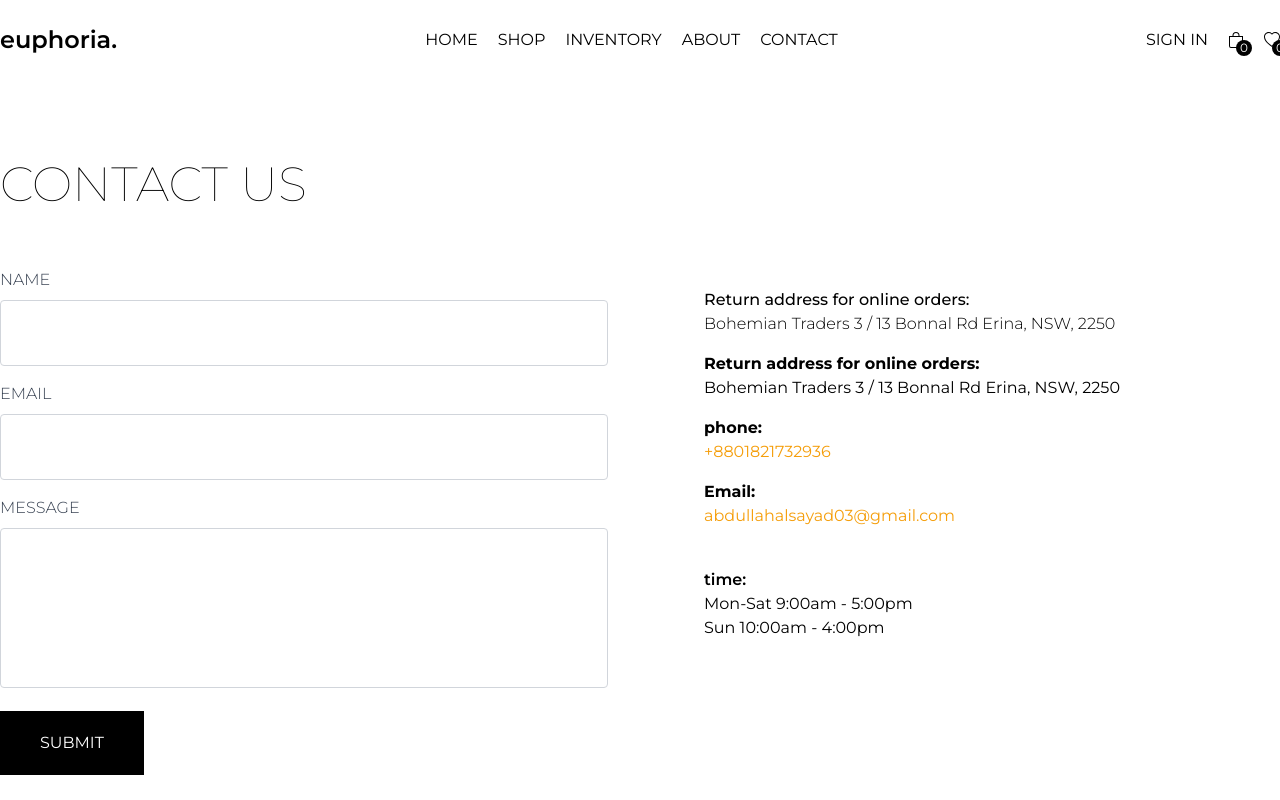
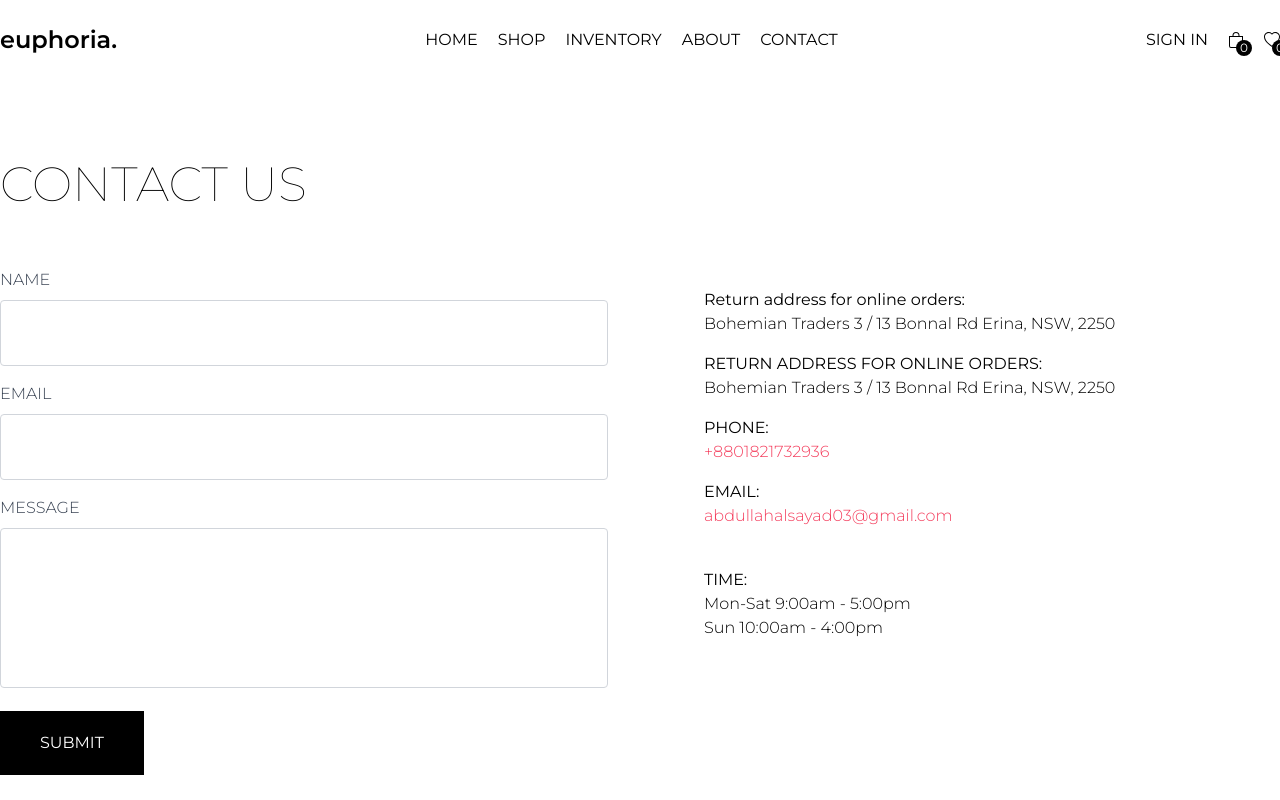
Before and after one commit to shohan-pherones/euphoria-ecommerce, a Next.js app: page /contact in a window 1280 px wide. Shown: the top 800 px of the page. Built offline with nearby package versions, Linux system fonts and the light colour scheme.

Commit message:
contract page

```diff
--- a/pages/contact.js
+++ b/pages/contact.js
@@ -1,6 +1,4 @@
 import { useState } from "react";
-
-import Image from "next/image";
 
 const ContactPage = () => {
   const [formData, setFormData] = useState({
@@ -117,19 +115,23 @@ const ContactPage = () => {
           </form>
           <div className="left pl-8 py-8 gap-10 justify-between">
             <div className="px-8 py-2">
-              <p className="font-medium">Return address for online orders:</p>
+              <p className="font-normal">Return address for online orders:</p>
               <p className="font-light">
                 Bohemian Traders 3 / 13 Bonnal Rd Erina, NSW, 2250
               </p>
             </div>
             <div className="px-8 py-2">
-              <p className="font-bold">Return address for online orders:</p>
-              <p>Bohemian Traders 3 / 13 Bonnal Rd Erina, NSW, 2250</p>
+              <p className="font-normal uppercase">
+                Return address for online orders:
+              </p>
+              <p className="font-light">
+                Bohemian Traders 3 / 13 Bonnal Rd Erina, NSW, 2250
+              </p>
             </div>
             <div className="px-8 py-2">
-              <p className="font-bold">phone:</p>
+              <p className="font-normal uppercase">phone:</p>
               <a
-                className="text-amber-500"
+                className="text-rose-500 font-light"
                 href="tel: phoneNumber"
                 target="blank"
               >
@@ -137,9 +139,9 @@ const ContactPage = () => {
               </a>
             </div>
             <div className="px-8 py-2">
-              <p className="font-bold">Email:</p>
+              <p className="font-normal uppercase">Email:</p>
               <a
-                className="text-amber-500"
+                className="text-rose-500 font-light"
                 href="mailto: abdullahalsayad03@gmail.com"
                 target="blank"
               >
@@ -148,9 +150,9 @@ const ContactPage = () => {
             </div>
 
             <div className="px-8 pt-8">
-              <p className="font-semibold">time:</p>
-              <p>Mon-Sat 9:00am - 5:00pm </p>
-              <p>Sun 10:00am - 4:00pm</p>
+              <p className="font-normal uppercase">time:</p>
+              <p className="font-light">Mon-Sat 9:00am - 5:00pm </p>
+              <p className="font-light">Sun 10:00am - 4:00pm</p>
             </div>
 
             <div></div>
```
